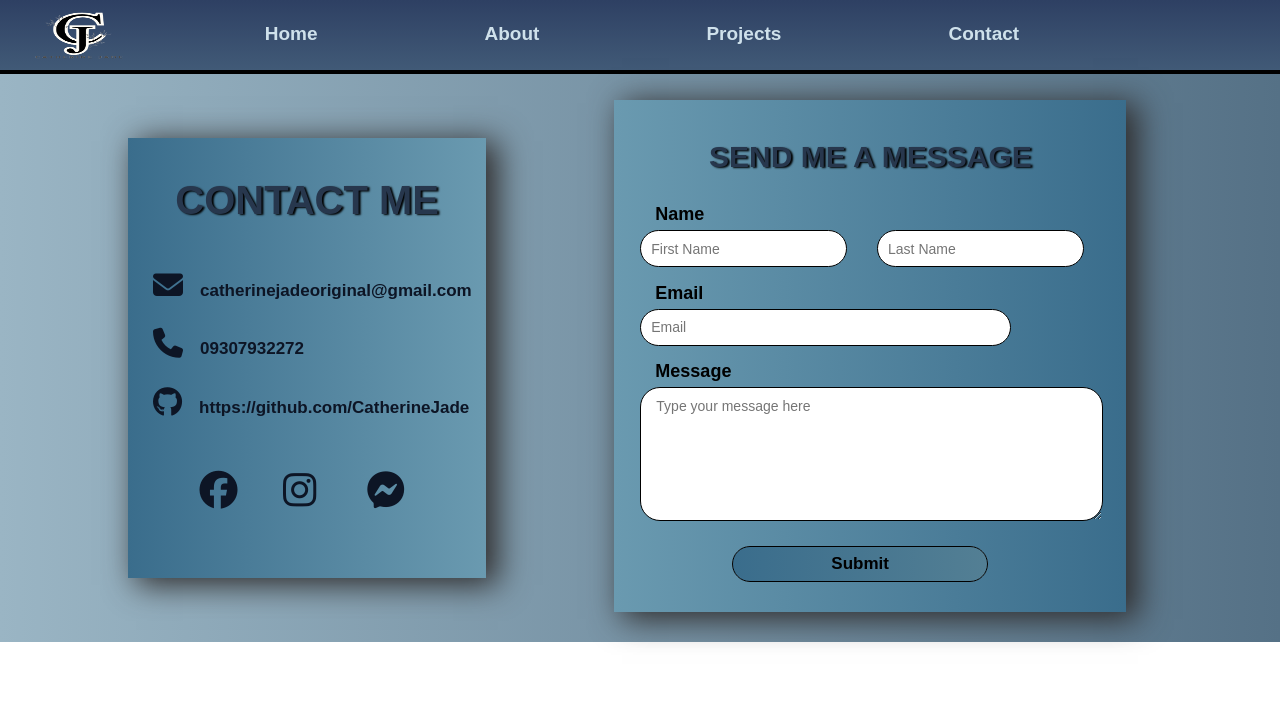
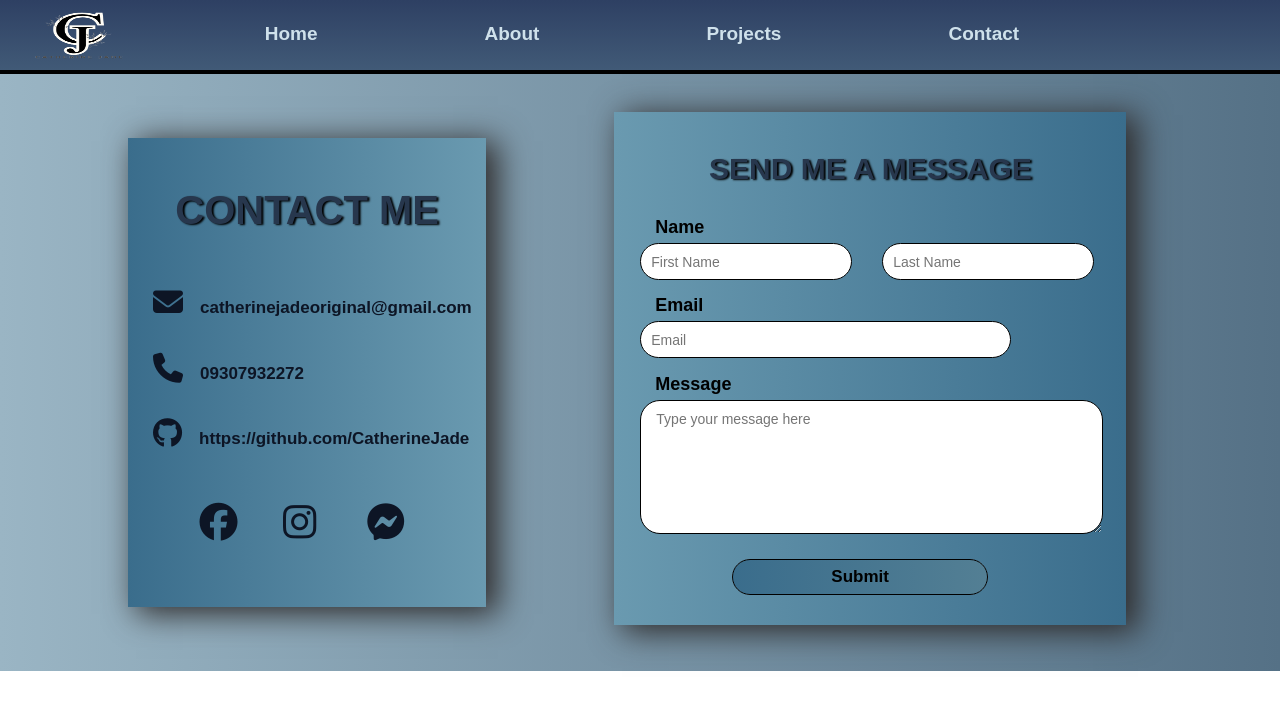
Before and after one commit to CatherineJade/Portfolio, a plain HTML site: page index4.html in a window 1280 px wide. Drawn offline with Linux system fonts and the light colour scheme.

Commit message:
Update style4.css

```diff
--- a/style4.css
+++ b/style4.css
@@ -1,3 +1,4 @@
+
 *{
     margin: 0;
     padding: 0;
@@ -60,7 +61,7 @@ hr{
 
 .heading{
     text-align: center;
-    padding-top: 40px;
+    padding-top: 50px;
     color: #27374D;
     text-shadow: 2px 1px 2px rgb(0, 0, 0);
     font-size: 40px;
@@ -69,7 +70,7 @@ hr{
 
 i{
     font-size: 30px;
-    padding-top: 8%;
+    padding-top: 10%;
     padding-left: 7%;
     color: #0d1525;
 
@@ -96,11 +97,11 @@ i{
 .box2{
     width: 40%;
     background-color: #557186;
-    margin-top: 2%;
+    margin-top: 3%;
     height:100%;
     box-shadow: 10px 5px 30px 2px rgb(46, 44, 44);
     background-image: linear-gradient(to left,  #3A6D8C , #6A9AB0);
-    margin-bottom: 2.3%;
+    margin-bottom: 3.6%;
 }
 
 .heading2{
@@ -113,7 +114,7 @@ i{
 }
 
 .name{
-    width: 38%;
+    width: 39%;
     height: 35px;
     border-radius: 20px;
     border: 1px solid;
```
